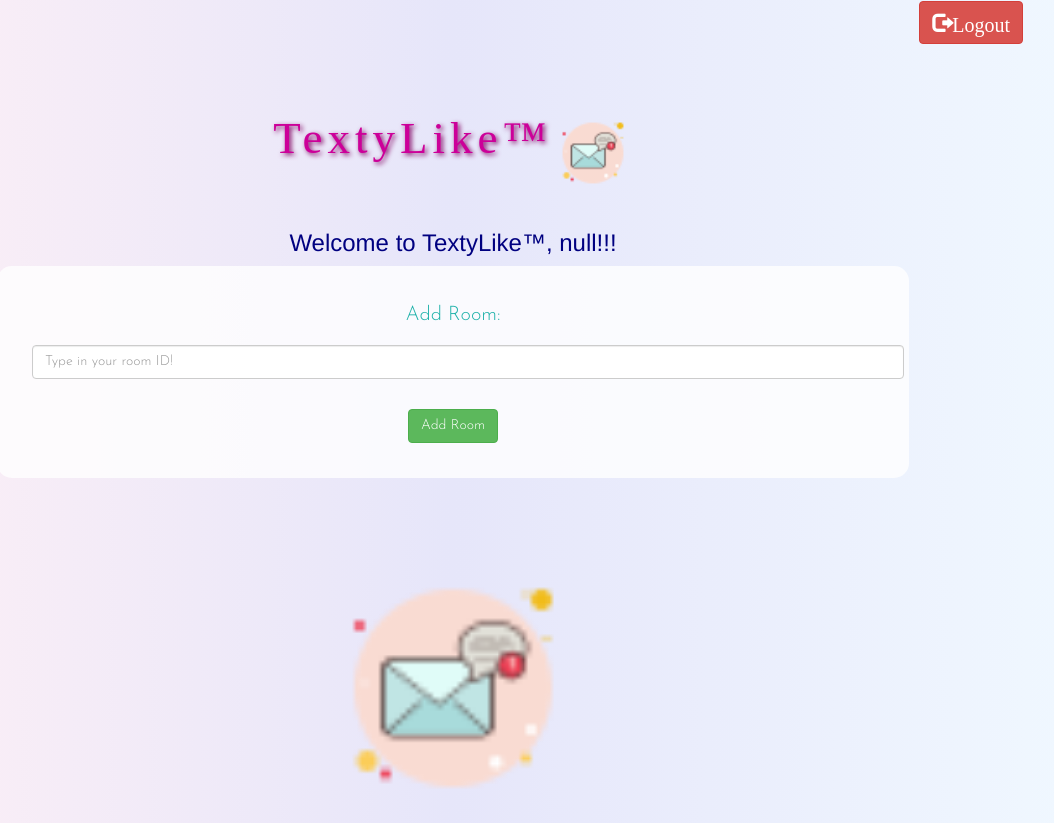
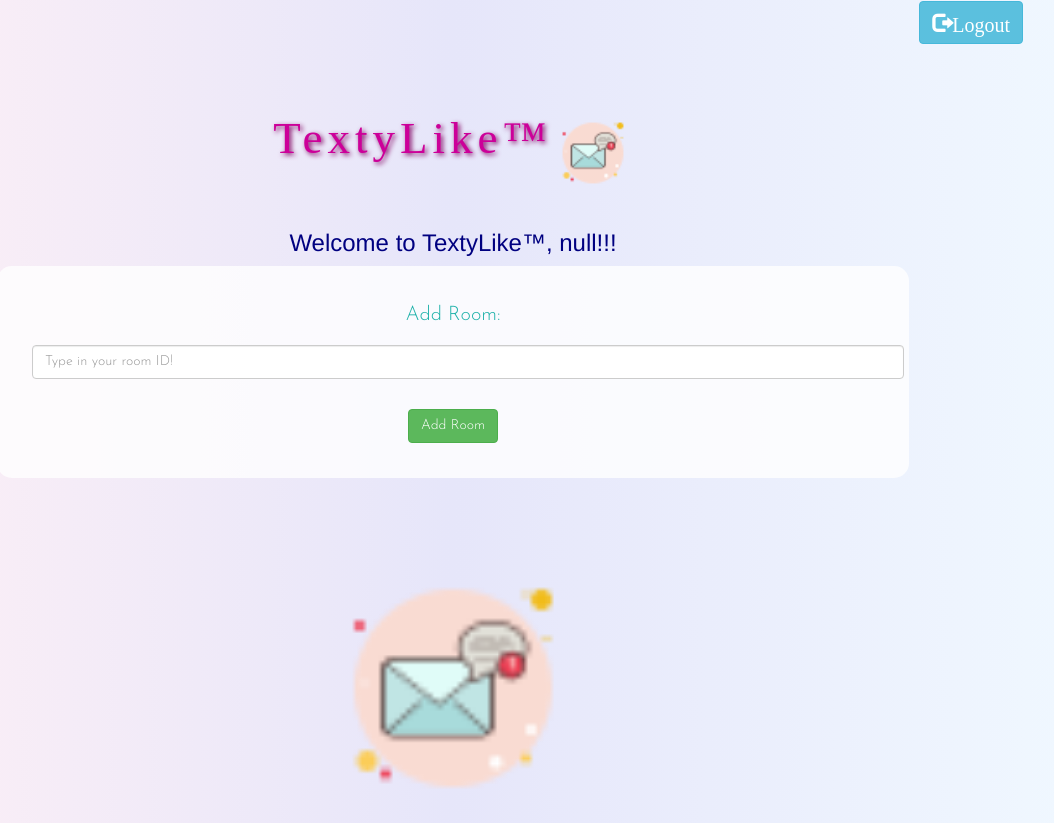
Before and after one commit to GitHub925/C-94, a plain HTML site: page texty_room.html in a window 1280 px wide. Shown: the whole page, without its empty margins (187-1241 px from the left). Drawn offline with nearby package versions, Linux system fonts and the light colour scheme; a web font is replaced by a local one.

Commit message:
Update texty_room.html

```diff
--- a/texty_room.html
+++ b/texty_room.html
@@ -21,7 +21,7 @@
 </head>
 <body>
 <div class="container">
-<button id="logout" class="glyphicon glyphicon-log-out btn btn-danger" onclick="logOut()">Logout</button>
+<button id="logout" class="glyphicon glyphicon-log-out btn btn-info" onclick="logOut()">Logout</button>
 	<center>
 		<h1 class="header">
 			TextyLike™
```
